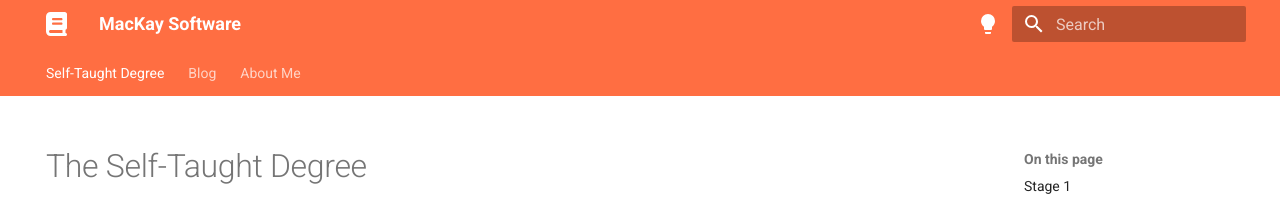
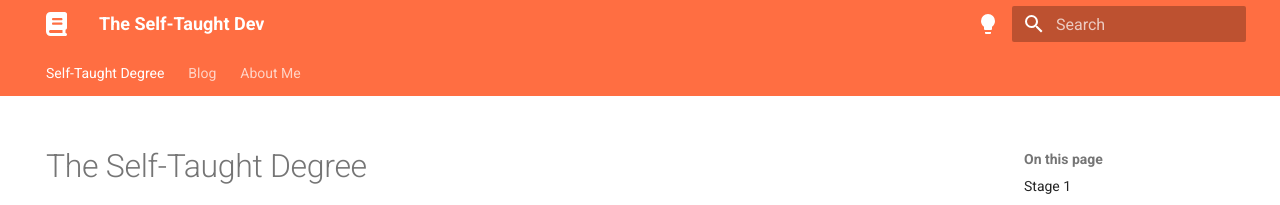
Before and after one commit to simplytim42/simplytim42.github.io, an MkDocs documentation site: the page built from docs/index.md, in a window 1280 px wide. Shown: the top 205 px of the page. Built offline with MkDocs 1.6.1 and Material for MkDocs 9.7.7, drawn with Linux system fonts in a browser that asks for light colours.

Commit message:
rename site

```diff
--- a/mkdocs.yml
+++ b/mkdocs.yml
@@ -1,8 +1,8 @@
 # Project Information
-site_name: MacKay Software
+site_name: The Self-Taught Dev
 site_author: Tim MacKay
 site_description: Tim MacKay's personal website
-site_url: https://mackaysoftware.com
+site_url: https://theselftaughtdev.io
 
 # Copyright
 copyright: Copyright &copy; 2024 Tim MacKay
```
Also changed, not shown: README.md (+1 -1 lines), 1 other file.
